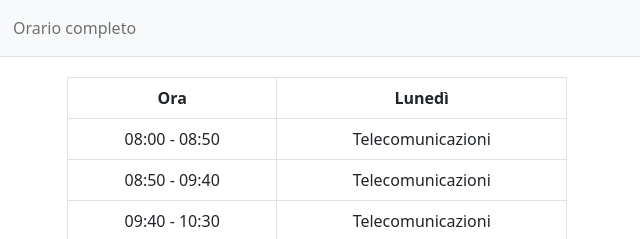
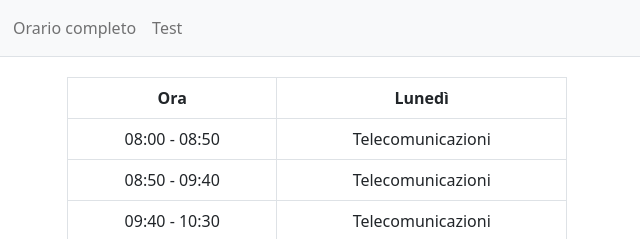
Before and after one commit to ScaranoMatteo/progetto-orario, a plain HTML site: page index.html in a window 1280 px wide. Shown: the top 239 px of the page, 323-963 px from the left. Drawn offline with nearby package versions, Linux system fonts and the light colour scheme.

Commit message:
Update index.html

```diff
--- a/index.html
+++ b/index.html
@@ -24,6 +24,9 @@
             </li>
             <li class="nav-item">
               <a class="nav-link" href="orario-completo.html">Orario completo</a>
+            </li>
+            <li class="nav-item">
+              <a class="nav-link" href="test.html">Test</a>
             </li>
           </ul>
         </div>
```
